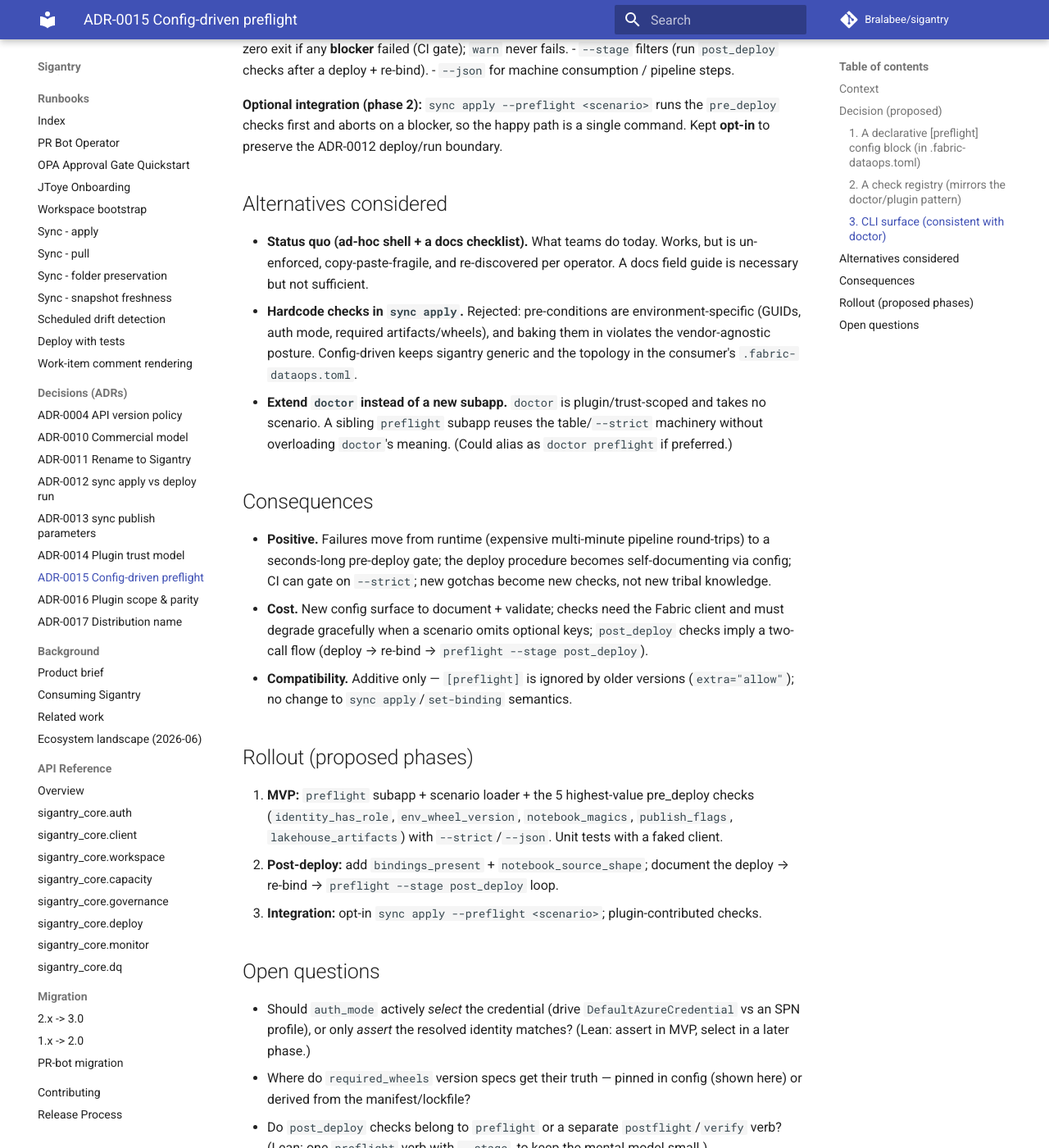
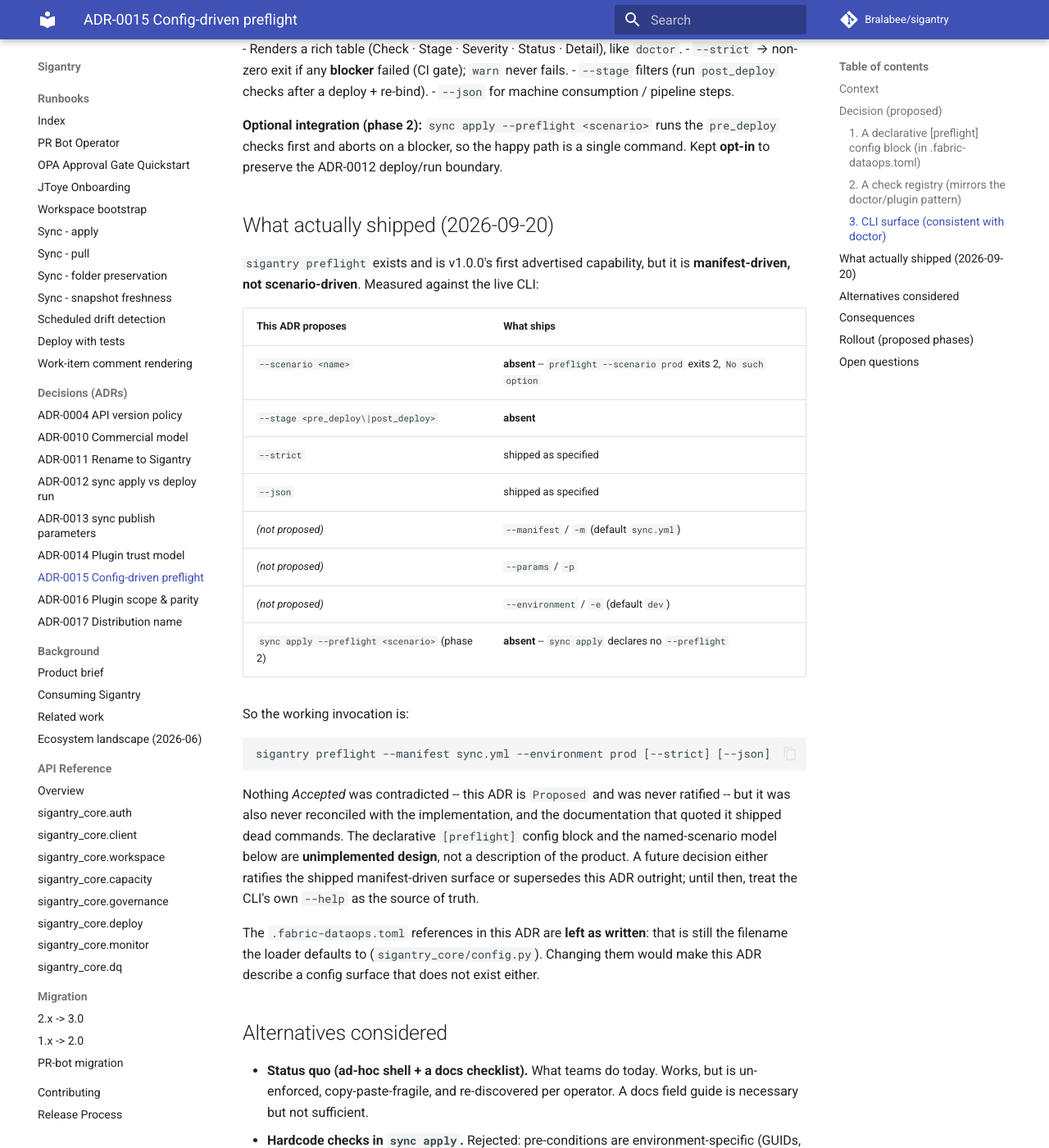
Before and after one commit to Bralabee/sigantry, an MkDocs documentation site: the page built from docs/decisions/ADR-0015-config-driven-preflight.md, in a window 1280 px wide and 1400 px high, scrolled down 3414 px. Shown: the whole window at 82% size. Built offline with MkDocs 1.6.1 and Material for MkDocs 9.7.7, drawn with Linux system fonts in a browser that asks for light colours; comment, search, counter and statistics services are not loaded; some of the changed text lies outside the part shown.

Commit message:
docs: reconcile three ADRs with what the product actually does
All three findings are `design-gap`, not `broken`: the behaviour
contradicts or outruns a recorded decision rather than being a defect. The
correct remedy is therefore an amendment to the decision record, never a
code fix - and none is made here.

* **ADR-0015 (preflight)** specifies `sigantry preflight --scenario prod
  [--stage pre_deploy]` and a phase-2 `sync apply --preflight`. None of
  those shipped. What shipped is manifest-driven: `--manifest`/`-m`,
  `--params`/`-p`, `--environment`/`-e`, plus the `--strict` and `--json`
  this ADR did specify. The ADR is `Proposed` and was never ratified, so
  nothing Accepted was contradicted - but it was never reconciled either,
  and the documentation that quoted it shipped commands that exit 2. A
  "What actually shipped" table now records the difference and points
  readers at the CLI's own `--help`. Its `.fabric-dataops.toml` references
  are deliberately left alone: that is still the filename the loader
  defaults to, so "correcting" them would describe a config surface that
  does not exist either.
* **ADR-0014 (plugin trust)** decided the registry stays permissive and
  that the trust list is operator visibility, not a runtime sandbox - the
  implementation matches that exactly. The gap is that the project does
  not follow its own ADR in what it ships: the reusable CD workflow
  defaults `smokeCommand` to plain `sigantry doctor`, so every adopter
  taking the default gets the mechanism switched off, and a fresh install
  reports `unknown` for every plugin. A deployment-guidance section records
  both facts and gives the explicit opt-in. Changing the shipped default is
  consumer-facing, can red an adopter's CI on upgrade, and interacts with
  registering new core plugins - so it is named as the open decision and
  left unmade.
* **ADR-0016 (plugin scope & parity)** now records the contract-suite skip
  policy. The skipping itself follows from this ADR's own decision and is
  correct on a clean runner; what is not decided is its invisibility - 20
  tests skip with no floor on how many contract tests must actually run, so
  the count can drift to zero without a red build, and the local suite is
  stronger than CI only because of machine state. The floor is the
  executable half and is deliberately not added here: turning it on can red
  `main`.

Covers DOC-12, SEC-13, GATE-09.

````diff
--- a/docs/decisions/ADR-0015-config-driven-preflight.md
+++ b/docs/decisions/ADR-0015-config-driven-preflight.md
@@ -1,7 +1,8 @@
 # ADR-0015 -- config-driven deploy pre-flight (`sigantry preflight`)
 
-- **Status:** Proposed
-- **Date:** 2026-06-15
+- **Status:** Proposed -- **partially implemented; the shipped CLI surface differs.**
+  See *What actually shipped* below before quoting any command from this ADR.
+- **Date:** 2026-06-15 (implementation note added 2026-09-20)
 - **Milestone:** v3.x (post-`set-binding`/`--republish-existing`)
 - **Deciders:** platform team (TBD — review gate before implementation)
 - **Provenance:** distilled from a real consumer's Fabric notebook prod deploy +
@@ -140,6 +141,40 @@
 `pre_deploy` checks first and aborts on a blocker, so the happy path is a single
 command. Kept **opt-in** to preserve the ADR-0012 deploy/run boundary.
 
+## What actually shipped (2026-09-20)
+
+`sigantry preflight` exists and is v1.0.0's first advertised capability, but it is
+**manifest-driven, not scenario-driven**. Measured against the live CLI:
+
+| This ADR proposes | What ships |
+|---|---|
+| `--scenario <name>` | **absent** -- `preflight --scenario prod` exits 2, `No such option` |
+| `--stage <pre_deploy\|post_deploy>` | **absent** |
+| `--strict` | shipped as specified |
+| `--json` | shipped as specified |
+| *(not proposed)* | `--manifest` / `-m` (default `sync.yml`) |
+| *(not proposed)* | `--params` / `-p` |
+| *(not proposed)* | `--environment` / `-e` (default `dev`) |
+| `sync apply --preflight <scenario>` (phase 2) | **absent** -- `sync apply` declares no `--preflight` |
+
+So the working invocation is:
+
+```
+sigantry preflight --manifest sync.yml --environment prod [--strict] [--json]
+```
+
+Nothing *Accepted* was contradicted -- this ADR is `Proposed` and was never
+ratified -- but it was also never reconciled with the implementation, and the
+documentation that quoted it shipped dead commands. The declarative
+`[preflight]` config block and the named-scenario model below are **unimplemented
+design**, not a description of the product. A future decision either ratifies the
+shipped manifest-driven surface or supersedes this ADR outright; until then, treat
+the CLI's own `--help` as the source of truth.
+
+The `.fabric-dataops.toml` references in this ADR are **left as written**: that is
+still the filename the loader defaults to (`sigantry_core/config.py`). Changing them
+would make this ADR describe a config surface that does not exist either.
+
 ## Alternatives considered
 
 - **Status quo (ad-hoc shell + a docs checklist).** What teams do today. Works, but is
````
Also changed, not shown: docs/decisions/ADR-0014-plugin-trust-model.md (+31 -0 lines), docs/decisions/ADR-0016-plugin-scope-and-parity-model.md (+30 -0 lines).
